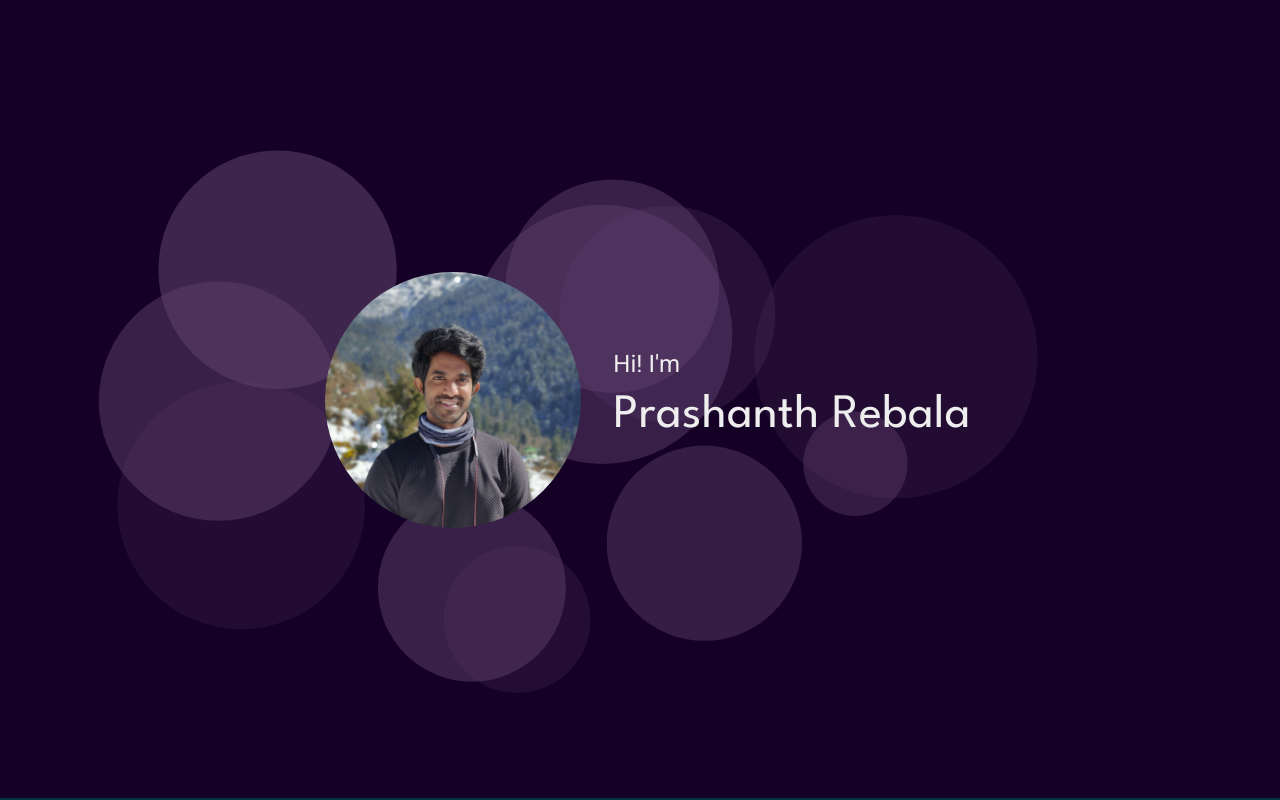
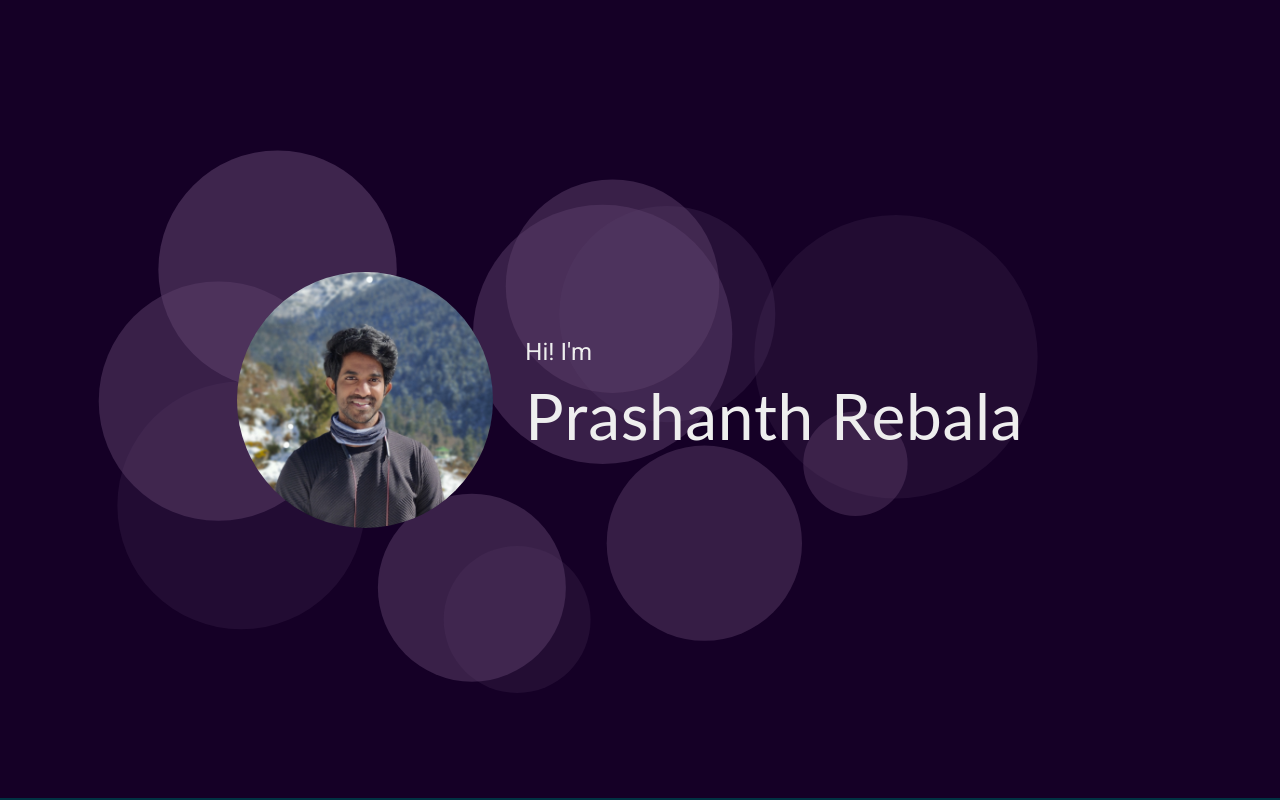
Before and after one commit to prashanthrebala/portfolio, a React (Create React App) app: page / in a window 1280 px wide. Shown: the top 800 px of the page. Built offline with nearby package versions, Linux system fonts and the light colour scheme; a web font is replaced by a local one.

Commit message:
intro changed to maintain a theme

```diff
--- a/src/Components/Intro.tsx
+++ b/src/Components/Intro.tsx
@@ -1,12 +1,12 @@
 import React from "react";
-import { Avatar, Typography, Stack } from "@mui/material";
+import { Avatar, Typography, Stack, Grid, Divider } from "@mui/material";
 import { LetterComponent } from "./LetterComponent";
 import prashanth_rebala from "../Assets/prashanth_rebala.jpg";
 import { ParticleBackground } from "./ParticleBackground";
 
 export const Intro = () => {
 	const [showParticles, setShowParticles] = React.useState(false);
-	const [backgroundColor, setBackgroundColor] = React.useState("#001829");
+	const [backgroundColor, setBackgroundColor] = React.useState("#150026");
 	const [opacity, setOpacity] = React.useState(0);
 
 	React.useEffect(() => {
@@ -27,12 +27,14 @@ export const Intro = () => {
 	}, [backgroundColor]);
 
 	return (
-		<Stack
+		<Grid
+			container
 			sx={{
 				color: "#eee",
 				backgroundColor,
 				transition: "background-color 0.7s",
 			}}
+			display={"flex"}
 			direction={{ xs: "column", md: "row" }}
 			justifyContent={"center"}
 			alignItems={"center"}
@@ -42,14 +44,23 @@ export const Intro = () => {
 		>
 			{showParticles && <ParticleBackground />}
 			<Avatar src={prashanth_rebala} sx={{ width: "16rem", height: "16rem" }} />
-			<Stack margin={1}>
-				<Typography variant="h5" sx={{ opacity, transition: "opacity 0.5s" }}>
+			{/* Change the grid width to md={3} when adding 'about' section */}
+			<Grid item margin={1} xs={10} md={5}>
+				<Typography
+					variant="h5"
+					sx={{
+						opacity,
+						transition: "opacity 0.5s",
+						textAlign: { xs: "center", md: "left" },
+					}}
+				>
 					Hi! I'm
 				</Typography>
 				<Typography
 					sx={{
-						fontSize: { md: "3rem", xs: "2rem" },
-						fontFamily: "League Spartan",
+						fontSize: { md: "4em", xs: "3em" },
+						fontFamily: "Lato",
+						textAlign: { xs: "center", md: "left" },
 					}}
 				>
 					{"Prashanth Rebala".split("").map((letter, idx) => (
@@ -59,7 +70,63 @@ export const Intro = () => {
 						/>
 					))}
 				</Typography>
-			</Stack>
-		</Stack>
+			</Grid>
+			{/* <Grid container item md={3}>
+				<Grid container item display={"flex"} alignItems={"center"}>
+					<Grid item xs={2}>
+						<Typography
+							sx={{
+								fontFamily: "Arial",
+								fontSize: "4rem",
+								textAlign: "center",
+								paddingTop: "1rem",
+								marginBottom: "-1rem",
+							}}
+						>
+							“
+						</Typography>
+					</Grid>
+					<Grid item xs={6}>
+						<Divider
+							textAlign="left"
+							sx={{ borderColor: "white", borderBottomWidth: "1px" }}
+						/>
+					</Grid>
+				</Grid>
+
+				<Typography sx={{ padding: "0 4em" }}>
+					Passionate full-stack developer specializing in web and software
+					development, constantly pushing boundaries and creating innovative
+					solutions.
+				</Typography>
+				<Grid
+					container
+					item
+					display={"flex"}
+					justifyContent={"flex-end"}
+					alignItems={"center"}
+				>
+					<Grid item xs={6}>
+						<Divider
+							textAlign="left"
+							sx={{ borderColor: "white", borderBottomWidth: "1px" }}
+						/>
+					</Grid>
+					<Grid item xs={2}>
+						<Typography
+							sx={{
+								fontFamily: "Arial",
+								fontSize: "4rem",
+								textAlign: "center",
+								paddingTop: "1rem",
+								marginBottom: "-1rem",
+							}}
+						>
+							”
+						</Typography>
+					</Grid>
+				</Grid>
+			</Grid> */}
+		</Grid>
 	);
 };
```
